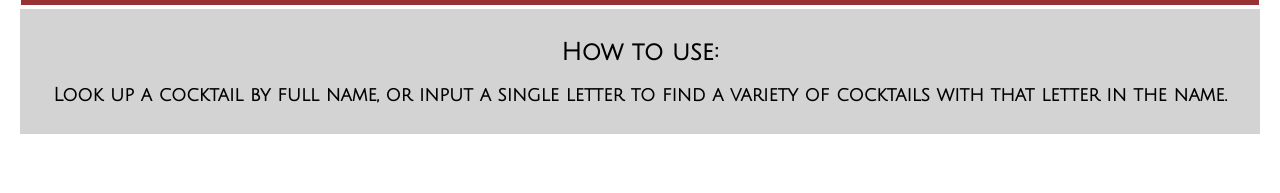
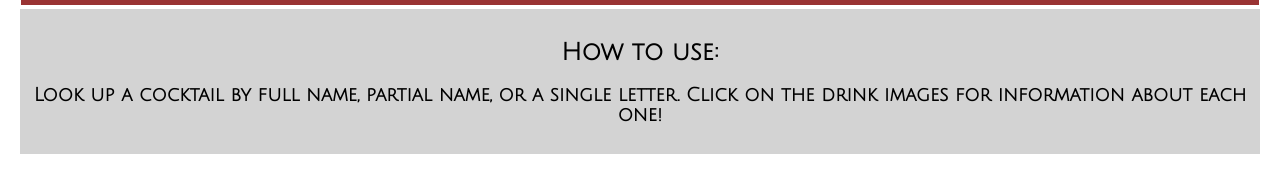
Before and after one commit to ClaytonONeill/Drink-Finder-App, a plain HTML site: page index.html in a window 1280 px wide. Shown: the part 137-330 px from the top of the page. Drawn offline with nearby package versions, Linux system fonts and the light colour scheme.

Commit message:
updated instructions footer

```diff
--- a/index.html
+++ b/index.html
@@ -44,7 +44,7 @@
     </div>
     <div class="instructionsDiv">
       <h2>How to use:</h2>
-        <h3>Look up a cocktail by full name, or input a single letter to find a variety of cocktails with that letter in the name.</h3>
+        <h3>Look up a cocktail by full name, partial name, or a single letter. Click on the drink images for information about each one!</h3>
     </div>
   </div>
     <script src="https://code.jquery.com/jquery-3.3.1.min.js" charset="utf-8">
```
